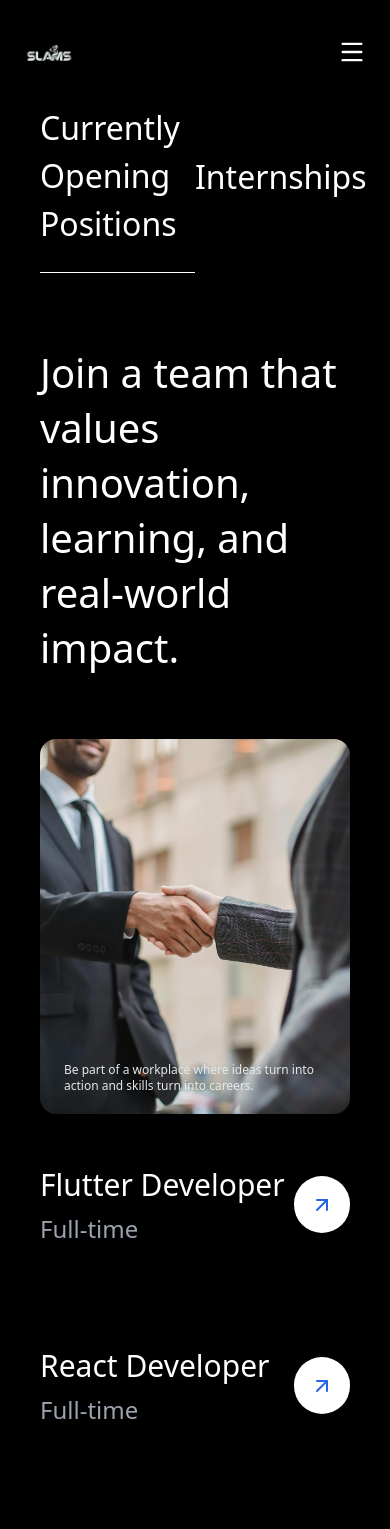
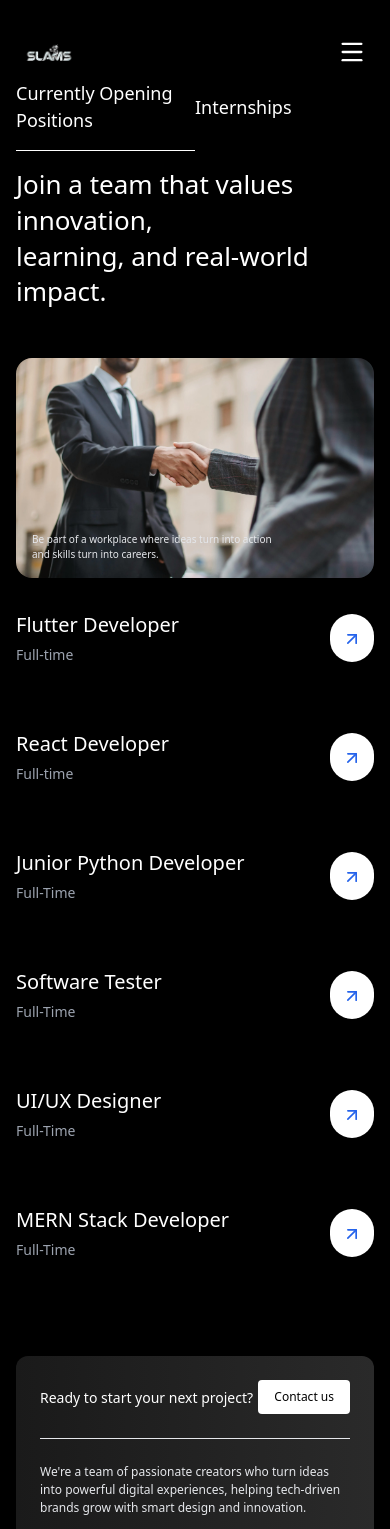
Before and after one commit to Projects-Ziya/slams-edu-tech, a React (Vite) app: page /careers in a window 390 px wide. Shown: the top 1529 px of the page. Built offline with nearby package versions, Linux system fonts and the light colour scheme; a web font is replaced by a local one.

Commit message:
navbar fix

```diff
--- a/src/components/CustomShapedCard.tsx
+++ b/src/components/CustomShapedCard.tsx
@@ -75,12 +75,12 @@ export default function CustomShapeCard({
 
         {/* BUTTON */}
         <button
-          className="absolute bottom-[5%] right-[5%] z-10 rounded-full text-blue-600 bg-white p-[clamp(8px,1.5vw,14px)] group-hover:bg-blue-300 group-hover:text-white transition"
+          className="absolute bottom-[5%] right-[5%] z-10  rounded-full text-blue-600 bg-white p-[clamp(8px,1.5vw,14px)] group-hover:bg-blue-300 group-hover:text-white transition"
           aria-label="Open project"
         >
           <ArrowUpRight
             size={18}
-            className="transition-transform duration-500 group-hover:rotate-45"
+            className="mx-1 transition-transform duration-500 group-hover:rotate-45"
           />
         </button>
 
--- a/src/components/Internships.tsx
+++ b/src/components/Internships.tsx
@@ -4,18 +4,18 @@ import { internship } from "@/data/internship";
 
 export default function Internships() {
   return (
-    <section className="font-outfit pb-16 pt-2">
+    <section className="font-outfit pb-12 md:pb-16 pt-2 px-2 sm:px-0">
 
-      <h2 className="text-[32px] md:text-[40px] mt-16 font-medium leading-snug">
+      <h2 className="text-[22px] sm:text-[26px] md:text-[32px] lg:text-[40px] mt-4 md:mt-6 font-medium leading-snug">
         Join a team that values innovation, learning, and real-world impact.
       </h2>
 
-      <p className="text-[14px] md:text-[16px] mb-8 max-w-[700px]">
+      <p className="text-[12px] sm:text-[13px] md:text-[14px] lg:text-[16px] mb-6 md:mb-8 max-w-[700px]">
         Join our team or kickstart your career with our internship programs.
         We offer real-world projects, expert mentorship, and growth opportunities.
       </p>
 
-      <div className="grid grid-cols-1 sm:grid-cols-2 lg:grid-cols-4 gap-8">
+      <div className="grid grid-cols-1 sm:grid-cols-2 lg:grid-cols-4 gap-6 md:gap-8">
         {internship.map((item) => (
           <InternshipCard
             key={item.id}
--- a/src/components/Navbar.tsx
+++ b/src/components/Navbar.tsx
@@ -29,7 +29,7 @@ const Navbar: React.FC = () => {
 
   return (
    <header
-  className={`fixed top-0 left-0 w-full z-50 overflow-x-hidden transition-all duration-300 ${
+  className={`fixed top-0 left-0 w-full z-50  transition-all duration-300 ${
     scrolled ? "bg-black/80 backdrop-blur-md shadow-lg" : "bg-transparent"
   }`}
 >
@@ -91,7 +91,7 @@ const Navbar: React.FC = () => {
         </div>
 
         {/* Mobile Items */}
-        <div className="flex flex-col items-center justify-center h-[calc(100%-60px)] gap-8 text-white text-xl font-medium overflow-x-hidden">
+        <div className="flex flex-col items-center justify-center h-[calc(100%-60px)] gap-8 text-white text-xl font-medium ">
           {items.map((item, index) => {
             // ✅ ONLY About Us → HashLink
             if (item.label === "About Us") {
--- a/src/components/OpeningPositions.tsx
+++ b/src/components/OpeningPositions.tsx
@@ -3,12 +3,11 @@ import { Link } from "react-router-dom";
 import career from "../assets/career.webp";
 import { openings } from "@/data/openings";
 
-
 export default function OpeningPositions() {
   return (
     <div>
-      <div className="space-y-8">
-        <h2 className="text-[40px] mt-16 mb-16 font-medium leading-snug">
+      <div className="space-y-8 ">
+        <h2 className="text-[26px] sm:text-[32px] md:text-[36px] lg:text-[40px] mt-2 sm:mt-14 md:mt-6 mb-12 sm:mb-14 md:mb-16 font-medium leading-snug">
           Join a team that values innovation,
           <br />
           learning, and real-world impact.
@@ -19,10 +18,10 @@ export default function OpeningPositions() {
           <img
             src={career}
             alt="career"
-            className="w-full h-[375px] object-cover"
+            className="w-full h-[220px] sm:h-[280px] md:h-[320px] lg:h-[375px] object-cover"
           />
 
-          <p className="absolute bottom-5 left-6 text-xs text-gray-200 max-w-md">
+          <p className="absolute bottom-4 sm:bottom-5 left-4 sm:left-6 text-[10px] sm:text-xs text-gray-200 max-w-[250px] sm:max-w-md">
             Be part of a workplace where ideas turn into action and skills turn
             into careers.
           </p>
@@ -30,17 +29,25 @@ export default function OpeningPositions() {
 
         {/* Jobs */}
         {openings.map((job) => (
-<Link key={job.id} to={`/careers/${job.id}`}>            <div className="relative group">
-              <div className="flex items-center justify-between pb-12 pt-12">
+          <Link key={job.id} to={`/careers/${job.id}`}>
+            <div className="relative group">
+              <div className="flex items-center justify-between pb-8 sm:pb-10 md:pb-12 pt-8 sm:pt-10 md:pt-12">
                 <div>
-                  <h3 className="text-[30px] font-medium group-hover:text-blue-300">{job.title}</h3>
-                  <p className="text-gray-400 text-[24px] mt-1">{job.type}</p>
+                  <h3 className="text-[20px] sm:text-[24px] md:text-[28px] lg:text-[30px] font-medium group-hover:text-blue-300">
+                    {job.title}
+                  </h3>
+                  <p className="text-gray-400 text-[14px] sm:text-[18px] md:text-[20px] lg:text-[24px] mt-1">
+                    {job.type}
+                  </p>
                 </div>
 
-                <button title="button" className="rounded-full text-blue-600 bg-white px-4 py-4 group-hover:bg-blue-300  transition">
+                <button
+                  title="button"
+                  className="rounded-full text-blue-600 bg-white px-3 py-3 sm:px-4 sm:py-4 group-hover:bg-blue-300 transition"
+                >
                   <ArrowUpRight
-                    size={24}
-                    className="transition-transform duration-500 group-hover:rotate-45 group-hover:text-white"
+                    size={20}
+                    className="sm:w-6 sm:h-6 transition-transform duration-500 group-hover:rotate-45 group-hover:text-white"
                   />
                 </button>
               </div>
@@ -52,14 +59,14 @@ export default function OpeningPositions() {
       </div>
 
       {/* CTA Section */}
-      <div className="mt-16 bg-gradient-to-r from-[#1a1a1a] to-[#2a2a2a] rounded-xl p-8">
-        <div className="flex justify-between items-center pb-8">
-          <h3 className="text-lg font-medium">
+      <div className="mt-16 bg-gradient-to-r from-[#1a1a1a] to-[#2a2a2a] rounded-xl p-6 sm:p-7 md:p-8">
+        <div className="flex justify-between items-center pb-6 sm:pb-7 md:pb-8">
+          <h3 className="text-[14px] sm:text-base md:text-lg font-medium">
             Ready to start your next project?
           </h3>
 
           <Link to="/#contact">
-            <button className="bg-white text-black text-sm px-5 py-2 rounded transition-all duration-300
+            <button className="bg-white text-black text-[12px] sm:text-sm px-4 sm:px-5 py-2 rounded transition-all duration-300
   hover:-translate-y-1 hover:bg-gray-200">
               Contact us
             </button>
@@ -68,7 +75,7 @@ export default function OpeningPositions() {
 
         <hr className="py-3" />
 
-        <p className="text-gray-200 text-sm max-w-xl">
+        <p className="text-gray-200 text-[12px] sm:text-[13px] md:text-sm max-w-xl">
           We're a team of passionate creators who turn ideas into powerful
           digital experiences, helping tech-driven brands grow with smart
           design and innovation.
--- a/src/components/TeamCircle.tsx
+++ b/src/components/TeamCircle.tsx
@@ -98,9 +98,9 @@ const TeamCircle: React.FC<TeamCircleProps> = ({ setActiveMember, groupIndex, ro
     <div ref={containerRef} className="w-full">
 
      {/* ✅ MOBILE VIEW */}
-<div className="md:hidden flex gap-4 overflow-x-auto px-4 py-6
-snap-x snap-mandatory scroll-smooth">
-
+<div className="md:hidden flex flex-nowrap gap-4 overflow-x-auto px-4 py-6
+snap-x snap-mandatory scroll-smooth
+[scrollbar-width:none] [-ms-overflow-style:none]">
   {members.map((member) => (
     <div
       key={member.id}
--- a/src/index.css
+++ b/src/index.css
@@ -77,8 +77,3 @@ html {
 .segment-shape {
   transition: stroke 0.25s ease, stroke-width 0.25s ease, filter 0.35s ease;
 }
-
-/* Hide scrollbar */
-::-webkit-scrollbar {
-  display: none;
-}
--- a/src/pages/Careers.tsx
+++ b/src/pages/Careers.tsx
@@ -18,13 +18,13 @@ export default function Careers() {
     <div className="bg-black text-white flex justify-center">
       <ScrollToTop />
 
-      <div className="w-full px-10 py-10">
+      <div className="w-full px-4  sm:px-6 md:px-8 lg:px-10 pt-10 sm:py-9 md:py-10 ">
 
         {/* Tabs */}
-        <div className="grid grid-cols-2 text-[32px] pb-2 pt-10">
+        <div className="grid grid-cols-2 text-[18px] sm:text-[22px] md:text-[26px] lg:text-[32px] pb-2 pt-6 sm:pt-8 md:pt-10">
           <button
             onClick={() => setActiveTab("openings")}
-            className={`py-6 text-left ${
+            className={`py-4 sm:py-5 md:py-6 text-left ${
               activeTab === "openings" ? "border-b border-white" : ""
             }`}
           >
@@ -33,7 +33,7 @@ export default function Careers() {
 
           <button
             onClick={() => setActiveTab("internships")}
-            className={`py-6 text-left ${
+            className={`py-4 sm:py-5 md:py-6 text-left ${
               activeTab === "internships" ? "border-b border-white" : ""
             }`}
           >
--- a/src/pages/Service.tsx
+++ b/src/pages/Service.tsx
@@ -8,7 +8,7 @@ import Loader from "@/components/Loader";
 const CustomShapeCard = lazy(() => import('../components/CustomShapedCard'));
 const Service = () => {
   return (
- <section className="px-10 font-outfit pb-16 pt-20">
+ <section className="px-6 font-outfit pb-16 pt-20">
    <ScrollToTop/>
       <p className="font-medium text-[24px] text-[#70A9FF]">services</p>
       <div className="flex justify-between">
--- a/src/pages/Works.tsx
+++ b/src/pages/Works.tsx
@@ -12,7 +12,7 @@ import { Loader } from 'lucide-react';
 const WorksCard = lazy(() => import('../components/WorksCard'));
 const Works = () => {
   return (
-<section className=' px-10 pt-[112px]'>
+<section className=' px-6 pt-[112px]'>
    <ScrollToTop/>
 
  <p className="font-medium text-[24px] text-[#70A9FF]">Works</p>
```
